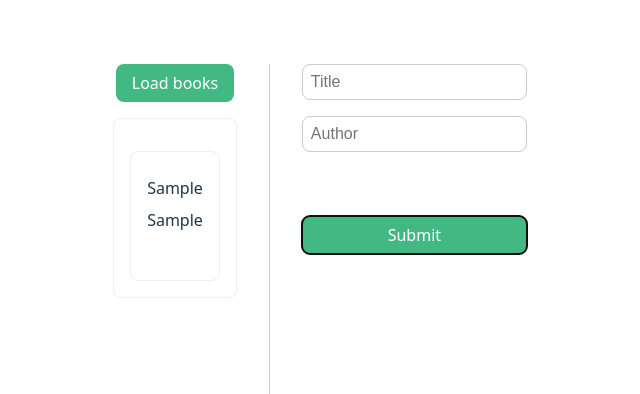
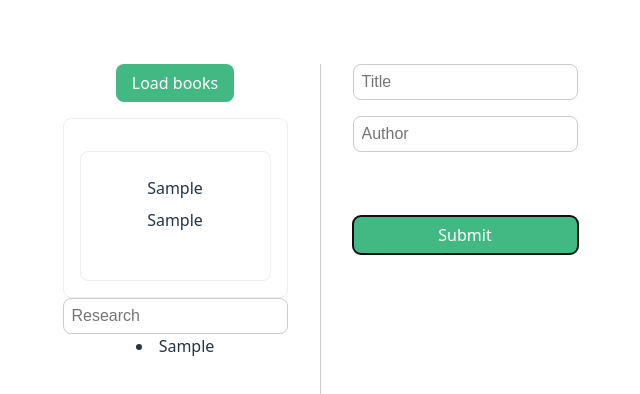
Before and after one commit to AyaneSHOJI/smart-bookshelf, a Vue app in the folder frontend/: page / in a window 1280 px wide. Both pictures are taken after typing "Sample", "Sample" into the empty fields and a click on the button "Submit". Shown: the top 394 px of the page, without its empty margins (320-960 px from the left). Built offline with nearby package versions, Linux system fonts and the light colour scheme.

Commit message:
add search box

```diff
--- a/frontend/src/App.vue
+++ b/frontend/src/App.vue
@@ -2,6 +2,7 @@
 import axios from "axios";
 import type { EnumMember } from "typescript";
 import { ref } from "vue";
+import { computed } from "vue";
 
 interface BookDto {
   id: number;
@@ -46,6 +47,20 @@ function submit() {
   form.value.title = "";
   form.value.author = "";
 }
+
+const keyword = ref("");
+
+const filteredBooks = computed(() => {
+  return books.value.filter((book) =>
+    book.title.toLocaleLowerCase().includes(keyword.value.toLocaleLowerCase()),
+  );
+});
+
+const sortedBooks = computed(() =>{
+  return [...filteredBooks.value].sort((a,b) =>
+  a.title.localeCompare(b.title))
+}
+)
 </script>
 
 <template>
@@ -60,6 +75,11 @@ function submit() {
           <br />
         </div>
       </div>
+
+      <input v-model="keyword" placeholder="Research" />
+      <li v-if="sortedBooks" v-for="book in sortedBooks" :key="book.id">
+        {{ book.title }}
+      </li>
     </div>
 
     <div class="right-section">
```
